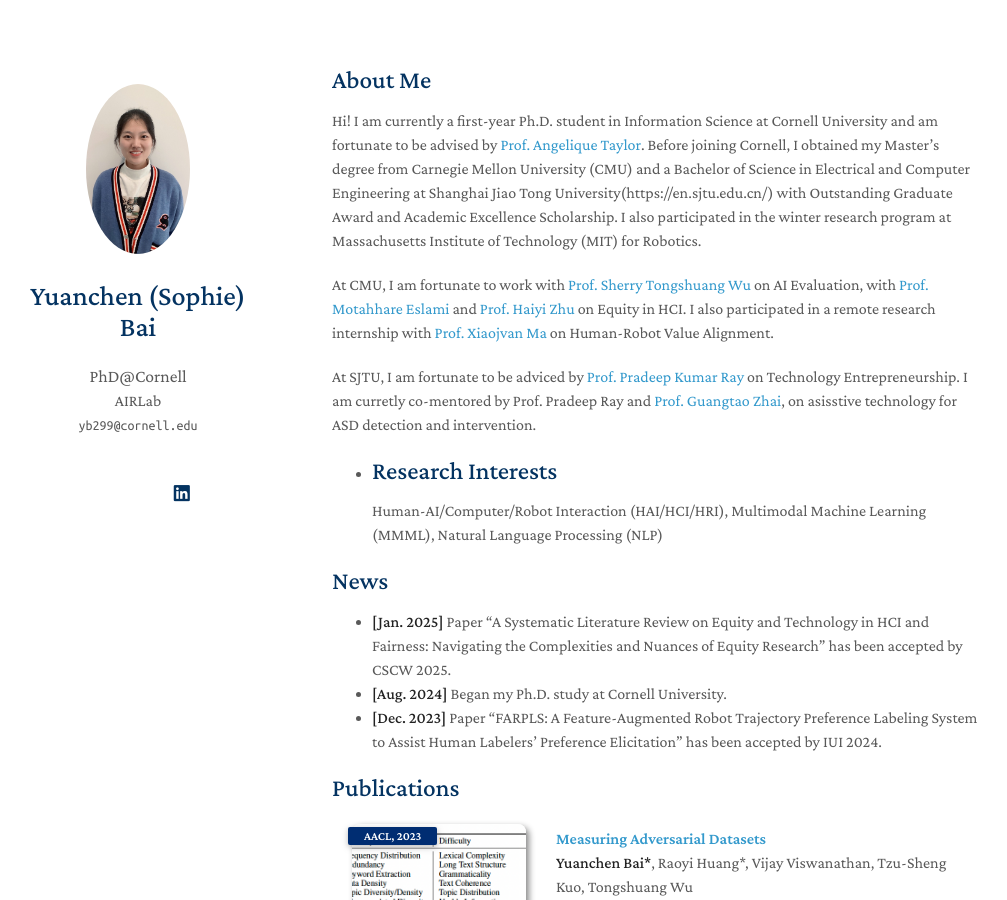
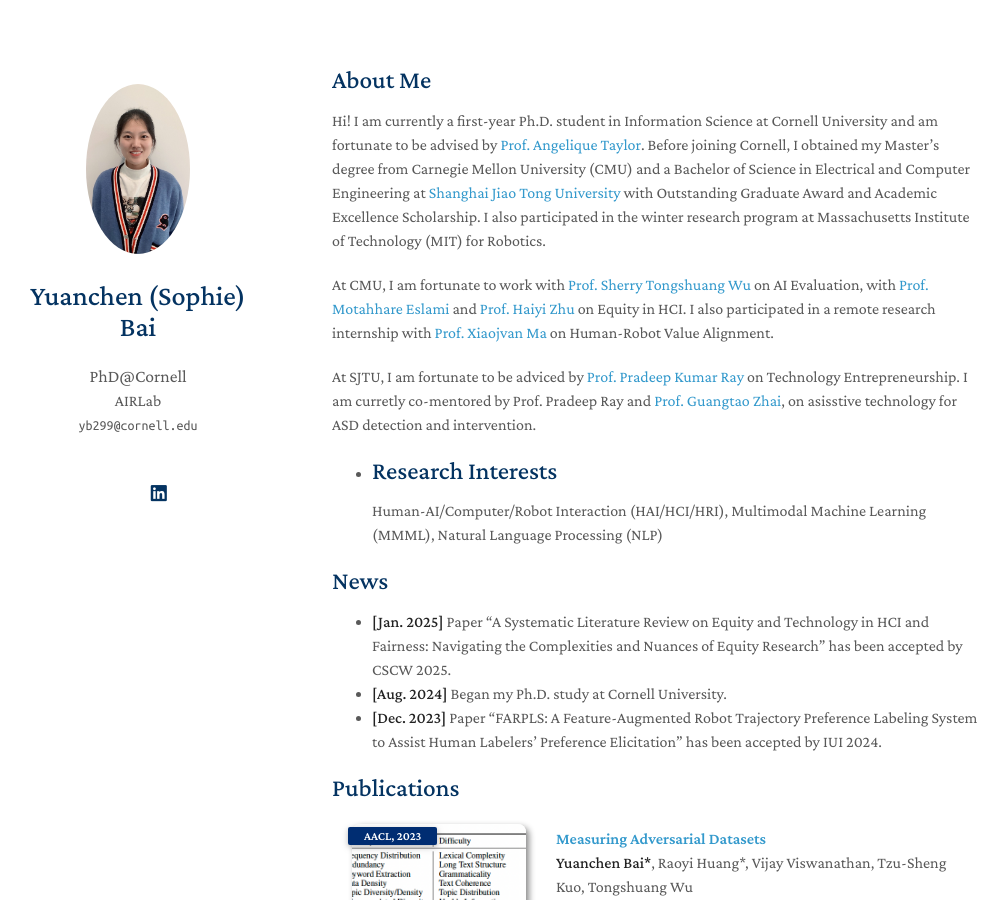
Before and after one commit to BYC-Sophie/BYC-Sophie.github.io, a Jekyll site: the page built from index.md, in a window 1280 px wide and 900 px high. Shown: the whole window, without its empty margins (138-1145 px from the left). Built offline with Jekyll 4.4.1, drawn with Linux system fonts in a browser that asks for light colours; nearby versions of some CDN libraries; a style sheet for code colours, icons or effects is not loaded; our own code applies the rules of GitHub Pages for plain Markdown files; some of the changed lines change nothing that is shown; some of the changed text lies outside the part shown.

Commit message:
20250130-2

```diff
--- a/_config.yml
+++ b/_config.yml
@@ -13,10 +13,10 @@
 
 # Links
 # If you don't need one of them, you may delete the corresponding line.
-google_scholar: https://scholar.google.com/citations?hl=en&user=A6bjZnkAAAAJ
-cv_link: https://drive.google.com/file/d/1T8OThhm9uDiGoB3iTklVOIc1p6q5bI06/view?usp=drive_link
+# google_scholar: https://scholar.google.com/citations?hl=zh-CN&user=2QjBgj0AAAAJ
+cv_link: https://drive.google.com/file/d/1L8UQUZI85CfCdBtirGDRuO9KE6tRxlH1/view?usp=sharing
 # github_link: https://github.com/BYC-Sophie
-linkedin: https://www.linkedin.com/in/yuanchen-sophie-bai-b08076247/
+linkedin: https://www.linkedin.com/in/sophie-yuanchen-bai-b08076247/
 # twitter: https://twitter.com/
 
 # Images (e.g., your profile picture and your website's favicon)
--- a/_includes/other_Info.md
+++ b/_includes/other_Info.md
@@ -2,6 +2,6 @@
 
 <ul style="margin:0 0 5px;">
   <li>Love traveling and have been to: Iceland, Finland, Norway, New Zealand, France, Spain, Singapore, Portugal, Japan, Korea, Thailand, the Philippines, Malaysia, and Canada. And of course, China and the US 😀. </li>
-  <li>Feel free to contact me for well-planned itineraries or to discuss future travel plans! (<a href="https://photos.app.goo.gl/ChLFkpZo5KjKhNX69">Check here</a> if you're interested in the scenery!)</li>
+  <!-- <li>Feel free to contact me for well-planned itineraries or to discuss future travel plans! (<a href="https://photos.app.goo.gl/ChLFkpZo5KjKhNX69">Check here</a> if you're interested in the scenery!)</li> -->
   <li>Also love singing 🎙️🎙️🎙️ and playing the piano 🎹🎹🎹. Lucky to have thousands of followers on an online music platform to share my music with. 🥰🥰🥰</li>
 </ul>
--- a/_includes/teaching.md
+++ b/_includes/teaching.md
@@ -1,6 +1,6 @@
 ## Talks and Events
 <ul style="margin:0 0 5px;">
-  <li><b>2025 Queens Borough President Office Career & Tech Expo:</b> Robot and augmented reality in healthcare, New York, NY, January 2025. <a href="https://www.linkedin.com/posts/cornell-tech-airlab_augmented-robotics-healthcare-activity-7285724995077484545-oI2u/?utm_source=share&utm_medium=member_desktop">[event]</a></li>
+  <li><b>2025 Queens Borough President Office Career & Tech Expo:</b> Robot and augmented reality in healthcare, New York, NY, January 2025. <a href="https://movingimage.org/event/queens-tech-and-career-expo/">[event]</a></li>
   <li><b>Cornell Tech - "Innovation Meets Impact: Building Things That Matter in the AI Era":</b> CRAFT@large exhibition, New York, NY, December 2024. <a href="https://tech.cornell.edu/events/innovation-meets-impact-building-things-that-matter-in-the-ai-era/">[event]</a></li>
   <li><b>Weill Cornell Medicine Simulation Center BASE Camp:</b> Robot and augmented reality field deployments, New York, NY, November 2024. <a href="https://www.linkedin.com/posts/cornell-tech-airlab_augmented-robotics-healthcare-activity-7285724995077484545-oI2u/?utm_source=share&utm_medium=member_desktop">[event]</a></li>
   <li><b>Craft@Large Collective Fall 2024 - Robot Embodiment:</b> Weekly community-based robot co-creation workshop series, New York, NY, August 2024 - November 2024. <a href="https://tech.cornell.edu/research/makerlab/">[event]</a></li>
--- a/index.md
+++ b/index.md
@@ -4,7 +4,7 @@
 
 ## About Me
 
-Hi! I am currently a first-year Ph.D. student in Information Science at Cornell University and am fortunate to be advised by [Prof. Angelique Taylor](https://airlab.cis.cornell.edu/). Before joining Cornell, I obtained my Master's degree from Carnegie Mellon University (CMU) and a Bachelor of Science in Electrical and Computer Engineering at Shanghai Jiao Tong University(https://en.sjtu.edu.cn/) with Outstanding Graduate Award and Academic Excellence Scholarship. I also participated in the winter research program at Massachusetts Institute of Technology (MIT) for Robotics.
+Hi! I am currently a first-year Ph.D. student in Information Science at Cornell University and am fortunate to be advised by [Prof. Angelique Taylor](https://airlab.cis.cornell.edu/). Before joining Cornell, I obtained my Master's degree from Carnegie Mellon University (CMU) and a Bachelor of Science in Electrical and Computer Engineering at [Shanghai Jiao Tong University](https://en.sjtu.edu.cn/) with Outstanding Graduate Award and Academic Excellence Scholarship. I also participated in the winter research program at Massachusetts Institute of Technology (MIT) for Robotics.
 
 At CMU, I am fortunate to work with [Prof. Sherry Tongshuang Wu](https://www.cs.cmu.edu/~sherryw/) on AI Evaluation, with [Prof. Motahhare Eslami](https://www.hcii.cmu.edu/people/motahhare-eslami) and [Prof. Haiyi Zhu](https://hcii.cmu.edu/people/haiyi-zhu) on Equity in HCI. I also participated in a remote research internship with [Prof. Xiaojvan Ma](https://www.cse.ust.hk/~mxj/) on Human-Robot Value Alignment.
 
```
